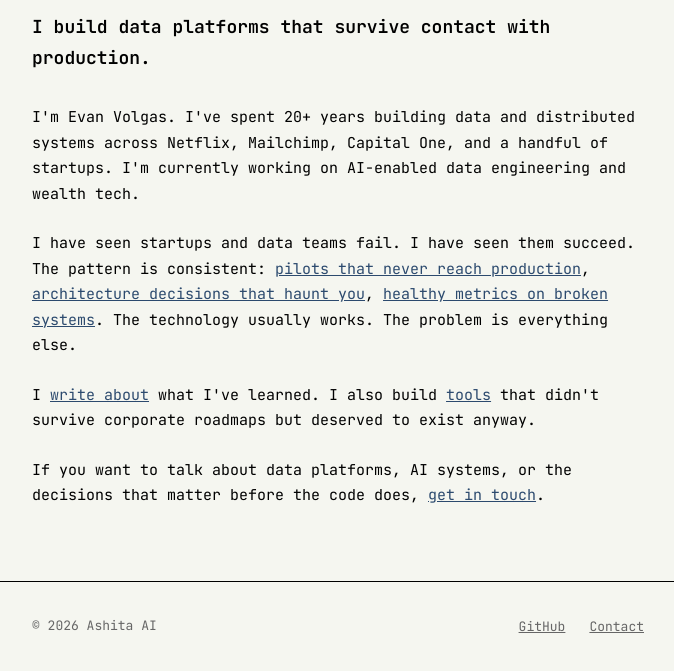
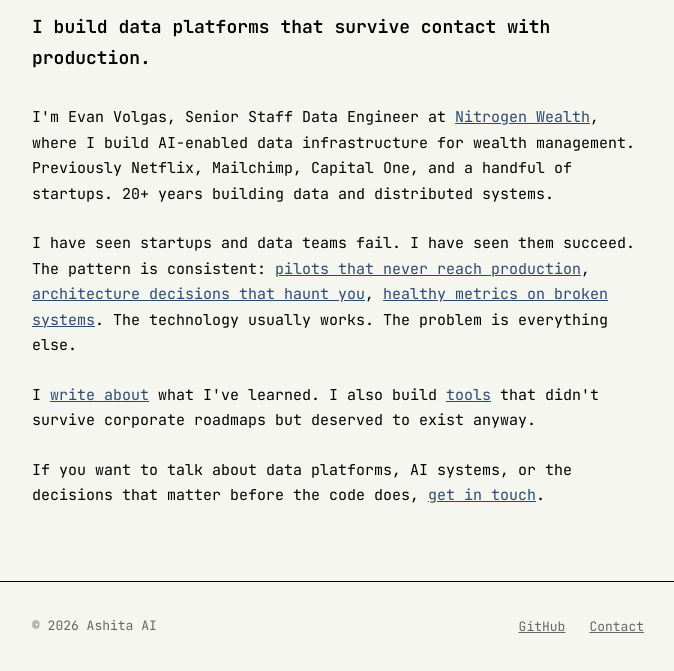
Before and after one commit to ashita-ai/ashita-ai.github.io, a Jekyll site: the page built from about.html, in a window 1280 px wide. Shown: the part 656-1327 px from the top of the page, without its empty margins (302-976 px from the left). Built offline with Jekyll 4.4.1, drawn with Linux system fonts in a browser that asks for light colours.

Commit message:
About page: name Nitrogen Wealth explicitly

```diff
--- a/about.html
+++ b/about.html
@@ -11,7 +11,7 @@ permalink: /about/
 
   <p class="about-tagline">I build data platforms that survive contact with production.</p>
 
-  <p>I'm Evan Volgas. I've spent 20+ years building data and distributed systems across Netflix, Mailchimp, Capital One, and a handful of startups. I'm currently working on AI-enabled data engineering and wealth tech.</p>
+  <p>I'm Evan Volgas, Senior Staff Data Engineer at <a href="https://nitrogenwealth.com">Nitrogen Wealth</a>, where I build AI-enabled data infrastructure for wealth management. Previously Netflix, Mailchimp, Capital One, and a handful of startups. 20+ years building data and distributed systems.</p>
 
   <p>I have seen startups and data teams fail. I have seen them succeed. The pattern is consistent: <a href="{{ '/blog/the-ai-pilot-graveyard/' | relative_url }}">pilots that never reach production</a>, <a href="{{ '/blog/the-data-platform-decisions-that-haunt-you/' | relative_url }}">architecture decisions that haunt you</a>, <a href="{{ '/blog/healthy-metrics-broken-agent/' | relative_url }}">healthy metrics on broken systems</a>. The technology usually works. The problem is everything else.</p>
 
```
